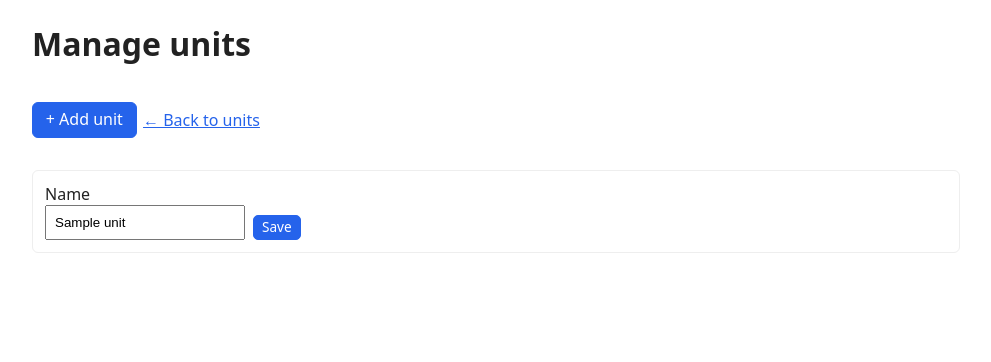
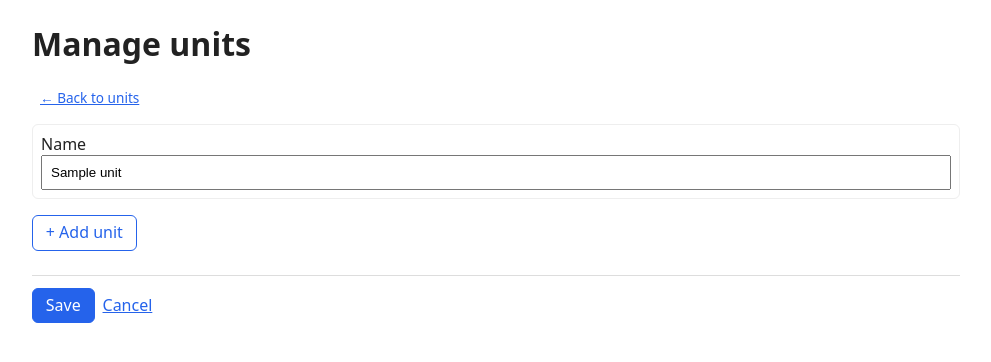
Before and after one commit to vtlinh/mai-rentals, a Python web app: template app/templates/manage_units.html in a window 1280 px wide. Shown: the part 74-436 px from the top of the page, without its empty margins (144-1135 px from the left). Run offline with Jinja, Linux system fonts and the light colour scheme; the template is opened without the code that fills it: most values are stand-ins (such as "Sample title", 1, 10 or a date in 2020).

Commit message:
Manage units: single Save for all edits + inline add at the bottom (#15)
- Wrap every existing-unit row in a single form so one Save commits all
  renames + any newly-added units in one POST.
- units_manage now accepts POST: parses parallel arrays (existing_id /
  existing_name / new_name), updating names that changed and adding
  units for non-blank new_name entries. Existing notes are preserved
  (note field is not edited here).
- Drop the top-of-page "+ Add unit" link. Add a client-side "+ Add unit"
  button at the bottom of the list that appends an inline editable row
  (with an X remove button that confirms before removing the row).
- Sticky save bar at the bottom with one Save + Cancel.


Claude-Session: https://claude.ai/code/session_013fMwc27PXHhdyBYwmyFVBm

Co-authored-by: Claude <noreply@anthropic.com>

```diff
--- a/app/templates/manage_units.html
+++ b/app/templates/manage_units.html
@@ -2,22 +2,48 @@
 {% block title %}Manage units{% endblock %}
 {% block body %}
 <h1>Manage units</h1>
-<p class="actions">
-  <a class="btn" href="{{ url_for('main.units_new') }}">+ Add unit</a>
-  <a class="btn-secondary" href="{{ url_for('main.units_list') }}">&larr; Back to units</a>
-</p>
+<p><a class="btn-secondary btn-sm" href="{{ url_for('main.units_list') }}">&larr; Back to units</a></p>
 
-{% for unit in units %}
-<div style="border:1px solid #eee; border-radius:6px; padding:0.75rem; margin:1rem 0;">
-  <form method="post" action="{{ url_for('main.units_edit', uid=unit.id) }}"
-        style="display:flex; gap:0.5rem; align-items:flex-end; flex-wrap:wrap;">
-    <label style="display:inline-block; margin:0;">Name<br>
-      <input name="name" required value="{{ unit.name }}"></label>
-    <input type="hidden" name="note" value="{{ unit.note }}">
-    <button class="btn btn-sm" type="submit">Save</button>
-  </form>
+<form id="manageunitsform" method="post" action="{{ url_for('main.units_manage') }}">
+  <div id="unit-rows">
+    {% for unit in units %}
+    <div class="unit-row" style="display:flex; gap:0.5rem; align-items:flex-end; flex-wrap:wrap; margin:0.5rem 0; padding:0.5rem; border:1px solid #eee; border-radius:6px;">
+      <input type="hidden" name="existing_id" value="{{ unit.id }}">
+      <label style="display:inline-block; margin:0; flex:1 1 200px;">Name<br>
+        <input name="existing_name" required value="{{ unit.name }}" style="width:100%;"></label>
+    </div>
+    {% endfor %}
+  </div>
+
+  <p>
+    <button type="button" class="btn-secondary" onclick="addUnitRow()">+ Add unit</button>
+  </p>
+</form>
+
+<template id="new-unit-template">
+  <div class="unit-row" style="display:flex; gap:0.5rem; align-items:flex-end; flex-wrap:wrap; margin:0.5rem 0; padding:0.5rem; border:1px dashed #999; border-radius:6px;">
+    <label style="display:inline-block; margin:0; flex:1 1 200px;">New unit name<br>
+      <input name="new_name" required placeholder="e.g. C3" style="width:100%;" form="manageunitsform"></label>
+    <button type="button" class="btn-danger btn-sm" onclick="removeUnitRow(this)" aria-label="Remove">&times;</button>
+  </div>
+</template>
+
+<div class="sticky-save">
+  <button class="btn" type="submit" form="manageunitsform">Save</button>
+  <a class="btn-secondary" href="{{ url_for('main.units_list') }}">Cancel</a>
 </div>
-{% else %}
-<p class="muted">No units yet.</p>
-{% endfor %}
+
+<script>
+function addUnitRow() {
+  var tpl = document.getElementById('new-unit-template');
+  var clone = tpl.content.firstElementChild.cloneNode(true);
+  document.getElementById('unit-rows').appendChild(clone);
+  var input = clone.querySelector('input[name="new_name"]');
+  if (input) input.focus();
+}
+function removeUnitRow(btn) {
+  if (!confirm('Remove this unit?')) return;
+  btn.closest('.unit-row').remove();
+}
+</script>
 {% endblock %}
```
Also changed, not shown: app/routes.py (+32 -1 lines).
